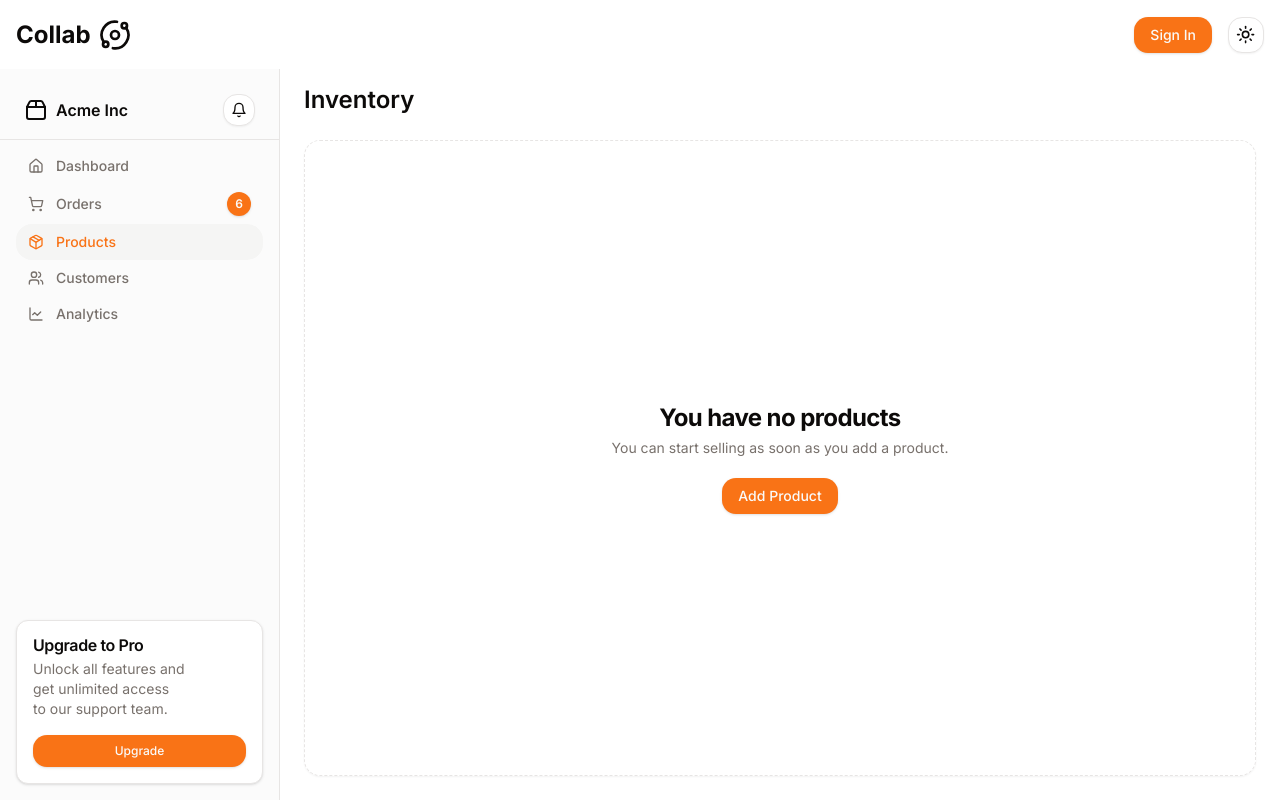
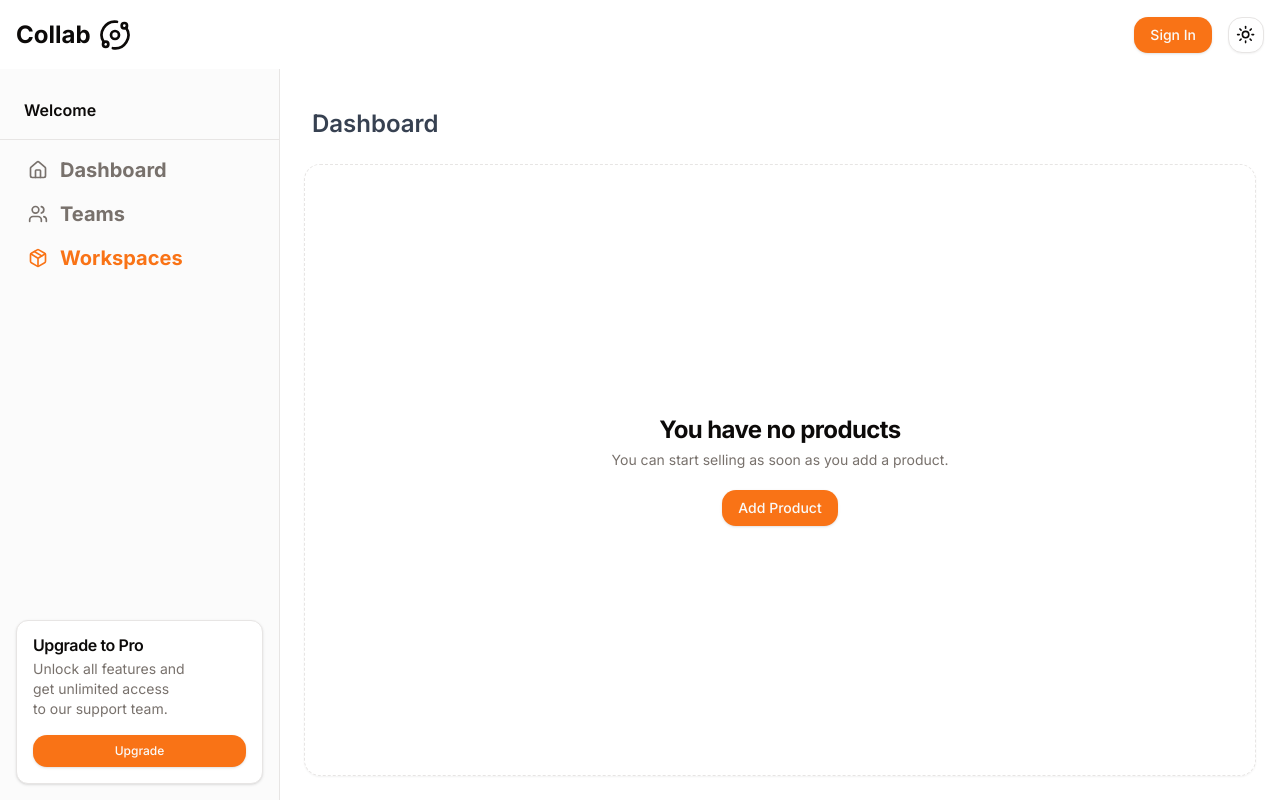
Before and after one commit to peterdinis/collab-space, a Next.js app: page /dashboard in a window 1280 px wide. Built offline with nearby package versions, Linux system fonts and the light colour scheme; no server answers.

Commit message:
feat: Updating dashboard

```diff
--- a/app/_components/dashboard/DashboardWrapper.tsx
+++ b/app/_components/dashboard/DashboardWrapper.tsx
@@ -11,7 +11,7 @@ const DashboardWrapper: FC = () => {
         <DashboardHeader />
         <main className="flex flex-1 flex-col gap-4 p-4 lg:gap-6 lg:p-6">
           <div className="flex items-center">
-            <h1 className="text-lg font-semibold md:text-2xl">Inventory</h1>
+            <h1 className="text-lg font-semibold md:text-2xl mt-6 ml-2 prose prose-h1: dark:text-white">Dashboard</h1>
           </div>
           <EmptyState />
         </main>
--- a/app/_components/shared/sidebar/Sidebar.tsx
+++ b/app/_components/shared/sidebar/Sidebar.tsx
@@ -1,45 +1,37 @@
+"use client"
+
 import Link from "next/link"
-import { Bell, Home, LineChart, Package, Package2, ShoppingCart, Users } from "lucide-react"
-import { Badge } from "@/components/ui/badge"
+import { Home, Package, Users } from "lucide-react"
 import { Button } from "@/components/ui/button"
 import { Card, CardContent, CardDescription, CardHeader, CardTitle } from "@/components/ui/card"
+import { useUser } from "@clerk/nextjs"
 
 const Sidebar = () => {
+  const { user } = useUser();
+
+  console.log("U", user);
+
   return (
     <div className="hidden border-r pt-20 bg-muted/40 md:block">
       <div className="flex h-full max-h-screen flex-col gap-2">
         <div className="flex h-14 items-center border-b px-4 lg:h-[60px] lg:px-6">
-          <Link href="/" className="flex items-center gap-2 font-semibold">
-            <Package2 className="h-6 w-6" />
-            <span>Acme Inc</span>
-          </Link>
-          <Button variant="outline" size="icon" className="ml-auto h-8 w-8">
-            <Bell className="h-4 w-4" />
-            <span className="sr-only">Toggle notifications</span>
-          </Button>
+          <div className="flex items-center gap-2 font-semibold">
+            <span>Welcome {user?.fullName}</span>
+          </div>
         </div>
         <div className="flex-1">
           <nav className="grid items-start px-2 text-sm font-medium lg:px-4">
-            <Link href="#" className="flex items-center gap-3 rounded-lg px-3 py-2 text-muted-foreground transition-all hover:text-primary">
-              <Home className="h-4 w-4" />
+            <Link href="/dashboard" className="flex font-bold text-xl items-center gap-3 rounded-lg px-3 py-2 text-muted-foreground transition-all hover:text-primary hover:bg-muted">
+              <Home className="h-5 w-5" />
               Dashboard
             </Link>
-            <Link href="#" className="flex items-center gap-3 rounded-lg px-3 py-2 text-muted-foreground transition-all hover:text-primary">
-              <ShoppingCart className="h-4 w-4" />
-              Orders
-              <Badge className="ml-auto flex h-6 w-6 shrink-0 items-center justify-center rounded-full">6</Badge>
+            <Link href="/teams" className="flex font-bold text-xl items-center gap-3 rounded-lg px-3 py-2 text-muted-foreground transition-all hover:text-primary hover:bg-muted">
+              <Users className="h-5 w-5"  />
+              Teams
             </Link>
-            <Link href="#" className="flex items-center gap-3 rounded-lg bg-muted px-3 py-2 text-primary transition-all hover:text-primary">
-              <Package className="h-4 w-4" />
-              Products
-            </Link>
-            <Link href="#" className="flex items-center gap-3 rounded-lg px-3 py-2 text-muted-foreground transition-all hover:text-primary">
-              <Users className="h-4 w-4" />
-              Customers
-            </Link>
-            <Link href="#" className="flex items-center gap-3 rounded-lg px-3 py-2 text-muted-foreground transition-all hover:text-primary">
-              <LineChart className="h-4 w-4" />
-              Analytics
+            <Link href="#" className="flex font-bold text-xl items-center gap-3 rounded-lg px-3 py-2 text-primary transition-all hover:text-primary hover:bg-muted">
+              <Package className="h-5 w-5"  />
+              Workspaces
             </Link>
           </nav>
         </div>
```
